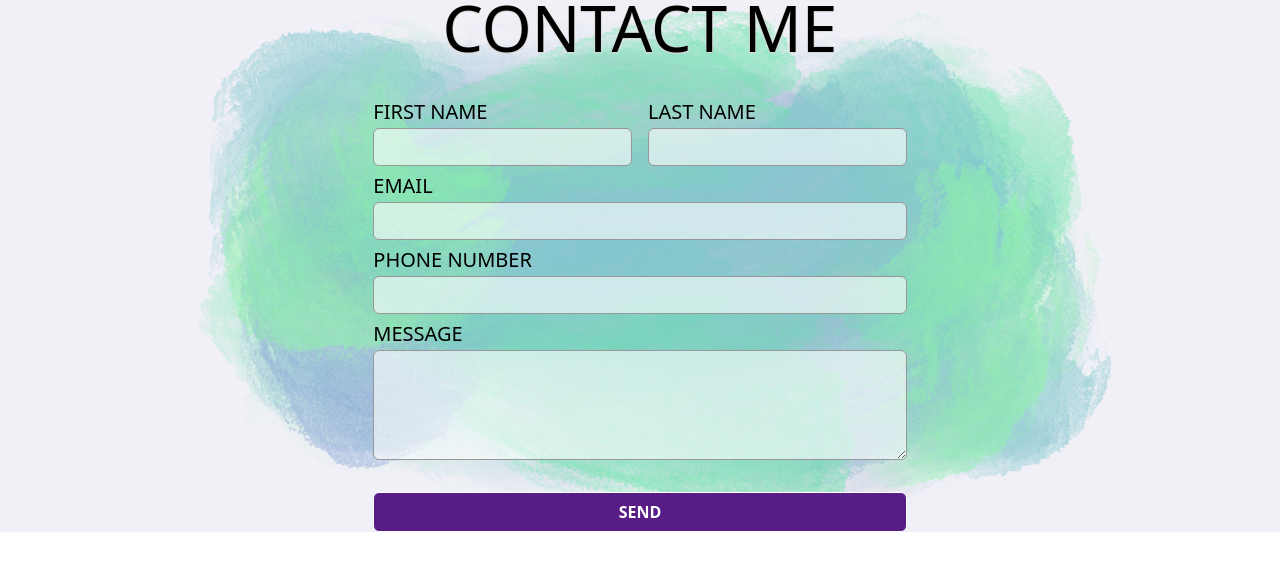
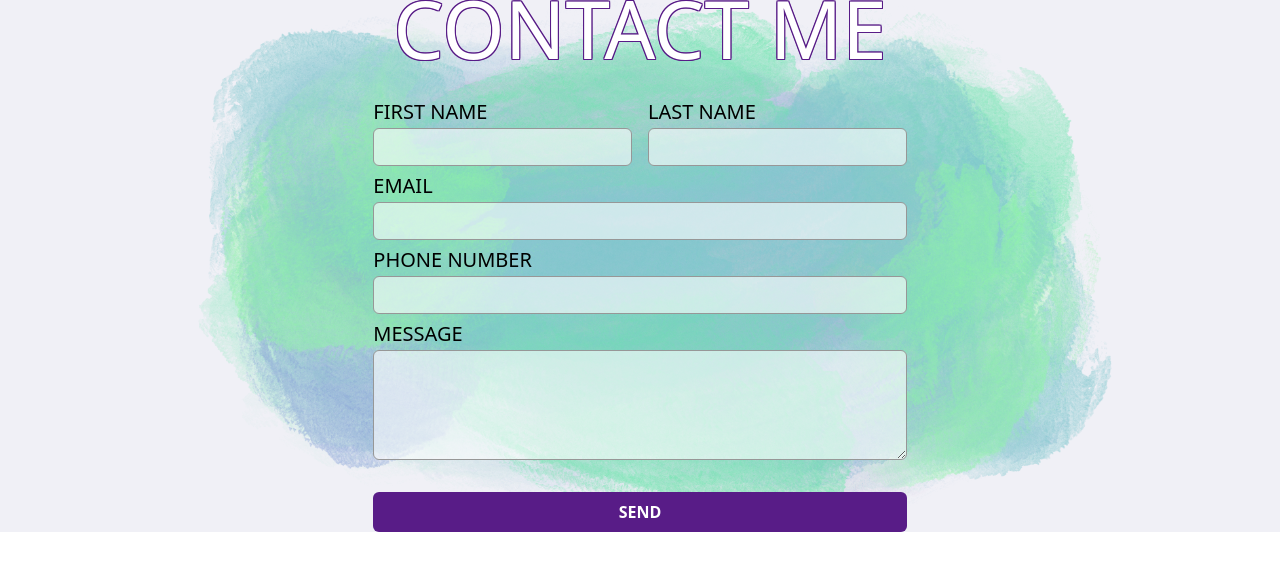
Before and after one commit to meglott/meganlott, a Next.js app: page /contact in a window 1280 px wide. Shown: the top 570 px of the page. Built offline with nearby package versions, Linux system fonts and the light colour scheme.

Commit message:
Add contrast to contact heading

```diff
--- a/pages/contact.tsx
+++ b/pages/contact.tsx
@@ -153,7 +153,12 @@ export default function Contact() {
 				id="contact-content"
 				className="flex flex-col w-full h-full items-center justify-center"
 			>
-                <p className="text-title-sm md:text-title-md lg:text-heading text-stroke">CONTACT ME</p>
+				<div role="header" className="h-24 md:hidden w-full bg-heading bg-no-repeat bg-center bg-cover flex justify-center items-center">
+					<p className="text-title-sm md:title-md text-white text-stroke-subtitle">CONTACT ME</p>
+				</div>
+				<div>
+                	<p className="hidden md:flex text-title-sm md:text-title-md lg:text-heading text-white text-stroke-subtitle">CONTACT ME</p>
+				</div>
 				<form
 				id="contact-form"
 				onSubmit={handleSubmit}
@@ -257,7 +262,7 @@ export default function Contact() {
 					<div className="mt-8">
 						<button
 							type="submit"
-							className="block h-10 w-full rounded-md px-3.5 py-1.5 text-white bg-purple-900 border font-semibold">
+							className="block h-10 w-full rounded-md px-3.5 py-1.5 text-white bg-purple-900 font-semibold">
 							SEND
 						</button>
 						<ToastContainer />
--- a/styles/globals.css
+++ b/styles/globals.css
@@ -13,3 +13,15 @@
         -0.5px  0.5px 0 #D9D9D9,
         -0.5px  0   0 #D9D9D9;
 }
+
+.text-stroke-subtitle {
+	text-shadow:
+        -1px -1px 0 #581C87,
+         0   -1px 0 #581C87,
+         1px -1px 0 #581C87,
+         1px  0   0 #581C87,
+         1px  1px 0 #581C87,
+         0    1px 0 #581C87,
+        -1px  1px 0 #581C87,
+        -1px  0   0 #581C87;
+}
--- a/tailwind.config.js
+++ b/tailwind.config.js
@@ -29,7 +29,7 @@ module.exports = {
         subtitle: ['32px', {lineHeight: '56px', fontWeight:'400'}],
         smSubtitle: ['24px', {lineHeight: '56px', fontWeight: '400'}],
         mdSubtitle: ['26px', {lineHeight: '42px', fontWeight: '400'}],
-        heading: ['64px', {lineHeight: '56px', fontWeight: '400'}],
+        heading: ['80px', {lineHeight: '56px', fontWeight: '400'}],
         'label-lg': ['20px', {lineHeight: '32px', fontWeight: '400'}],
       }
     },
```
